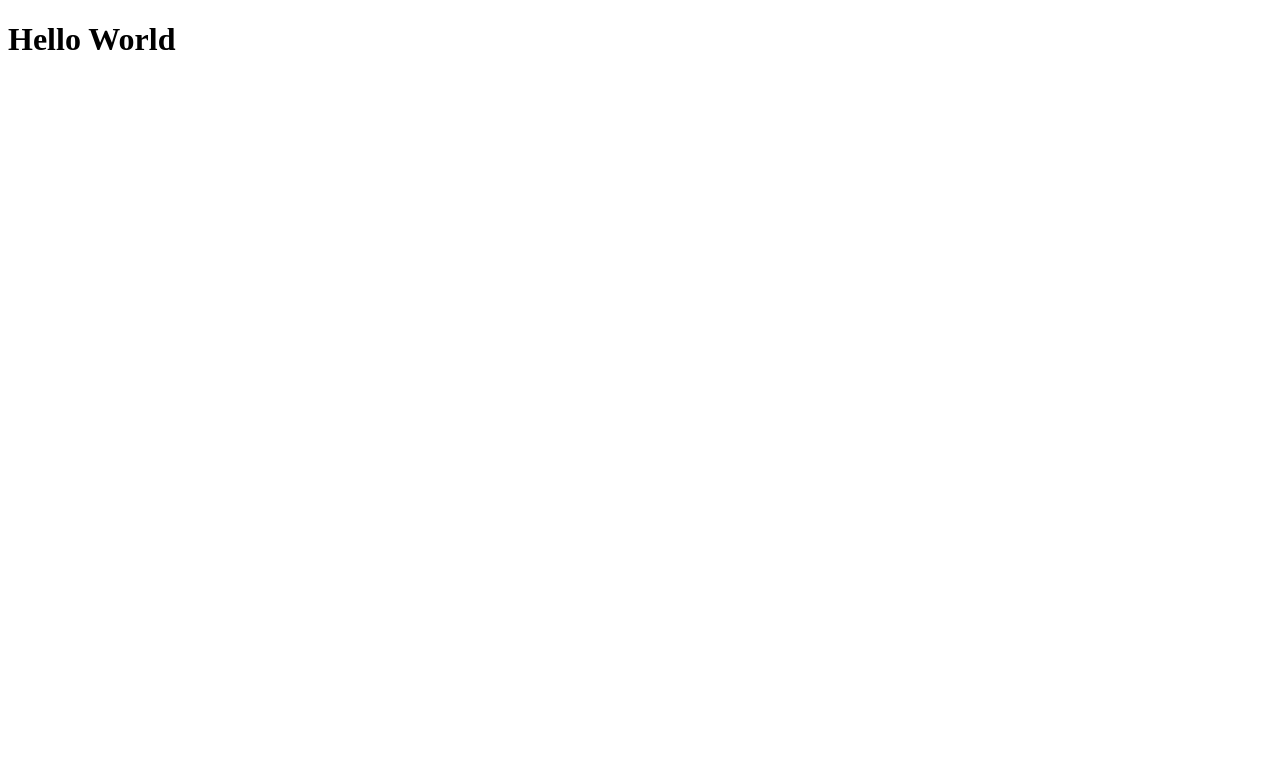
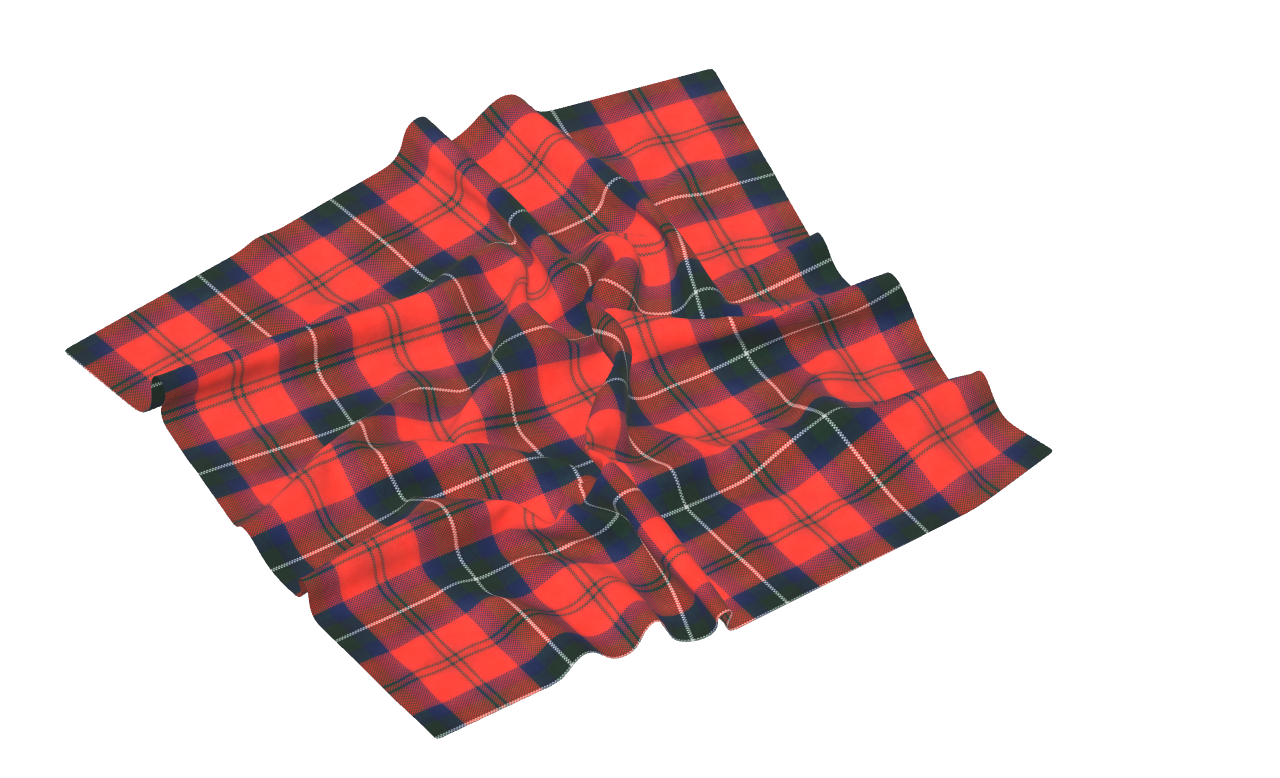
Before and after one commit to hbadhani/ar-quicklook, a plain HTML site: page index.html in a window 1280 px wide. Drawn offline with Linux system fonts and the light colour scheme.

Commit message:
Adds an image to index.html

```diff
--- a/index.html
+++ b/index.html
@@ -4,6 +4,6 @@
 <title>Hello World HTML</title>
 </head>
 <body>
-<h1>Hello World</h1>
+<img src="model_52607160-39ca-11e9-8d2d-94505130baf2.png" href="52607160-39ca-11e9-8d2d-94505130baf2.html"/>
 </body>
 </html>
```
